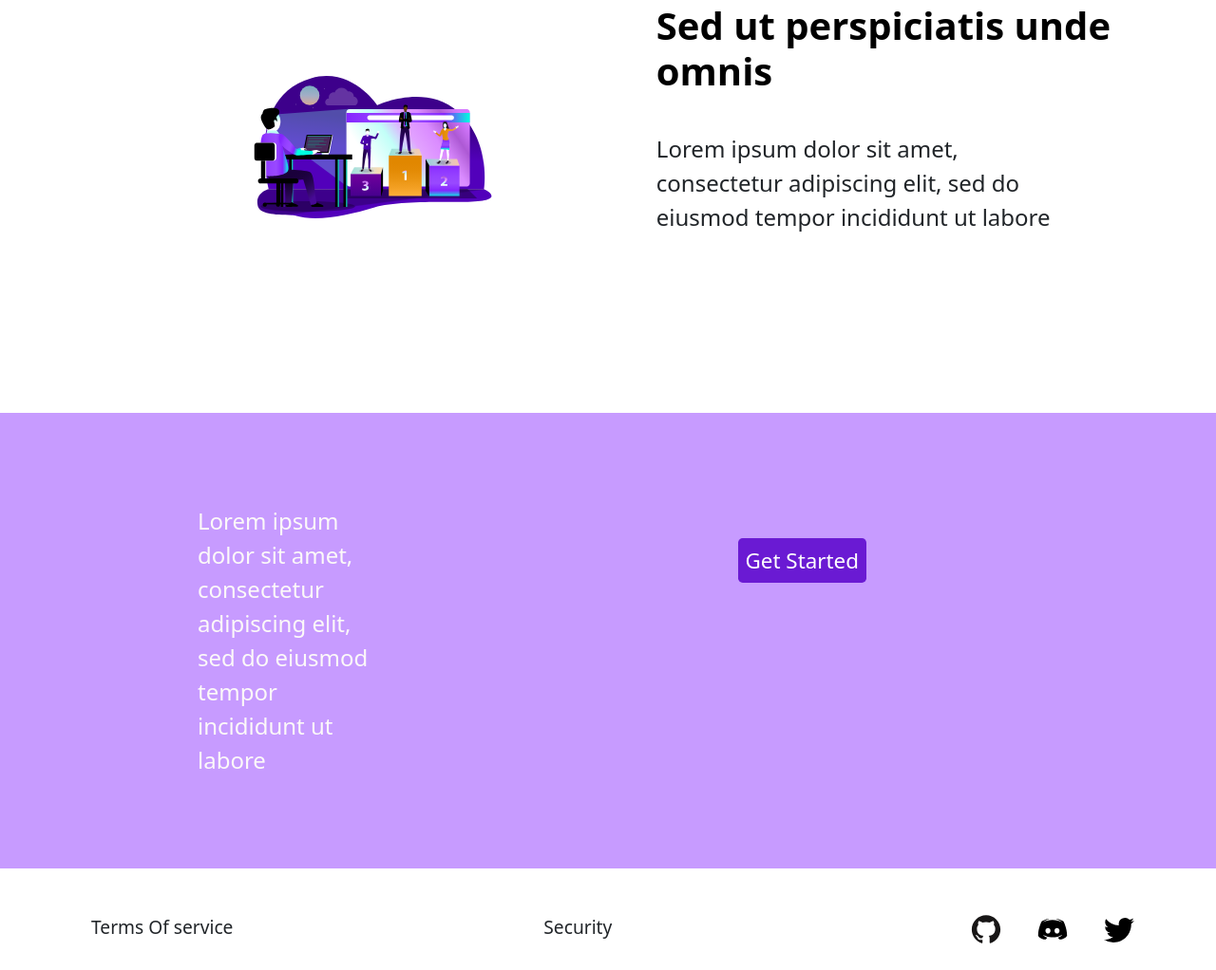
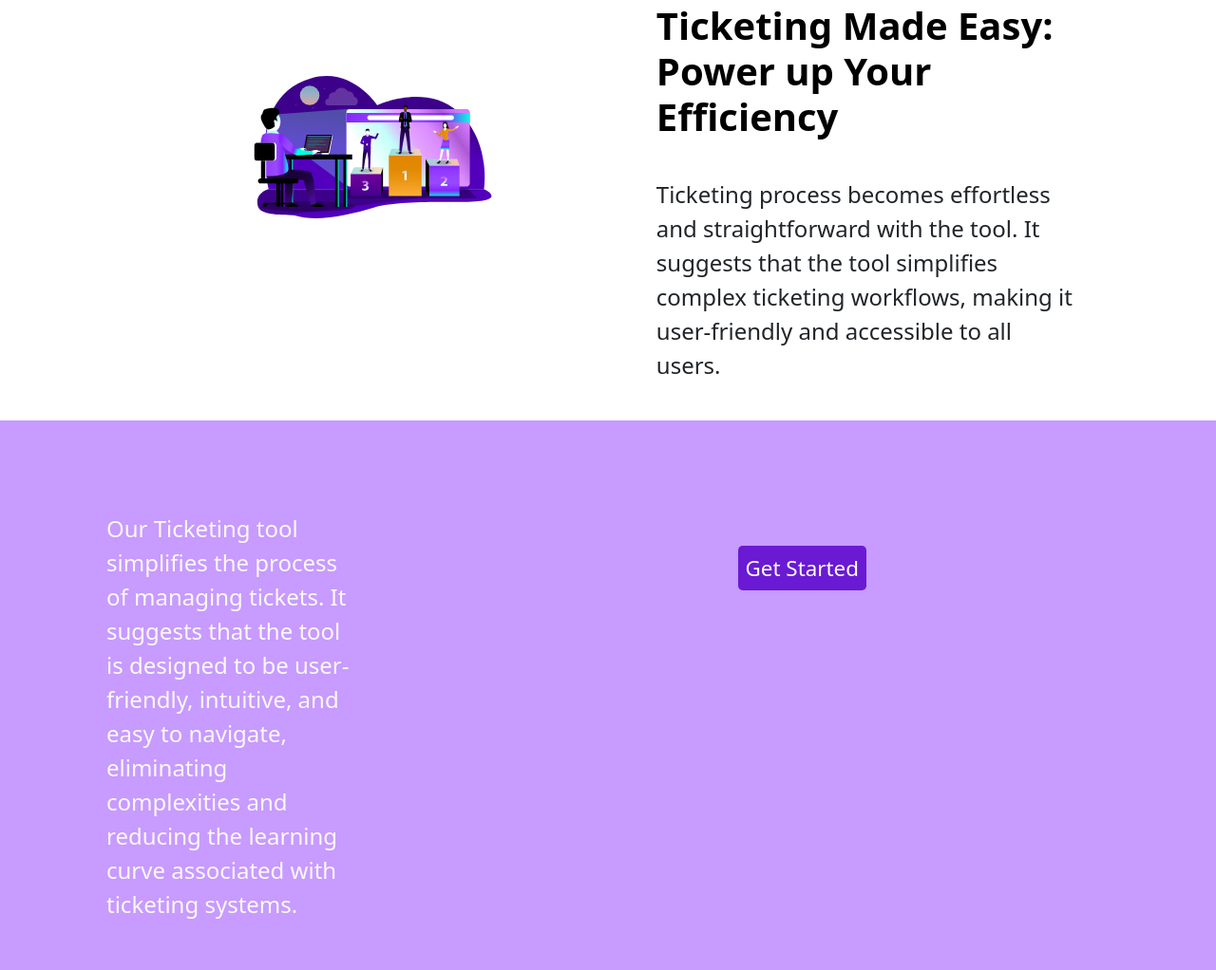
Before and after one commit to fssa-batch3/bhirahatees.periyasamy__web_project_2, a website: page index.html in a window 1280 px wide. Shown: the part 269-1291 px from the top of the page at 95% size. Drawn offline with nearby package versions, Linux system fonts and the light colour scheme.

Commit message:
chore: style changes

```diff
--- a/assets/css/style.css
+++ b/assets/css/style.css
@@ -141,11 +141,11 @@
 
 .sub-text-container {
   width: 10rem;
-  padding: 3rem 3rem 3rem 8rem;
+  padding: 3rem 3rem 3rem 2rem;
   margin: 0;
 }
 .get-started-container {
-  padding: left 2rem;
+  padding-left: 2rem;
   padding-top: 5.7rem;
 }
 .sub-text-container {
@@ -186,7 +186,7 @@
   display: flex;
   font-size: 1.3rem;
   padding: 1.3rem 1rem;
-  justify-content: space-evenly;
+  justify-content: space-around;
   box-shadow: 2px 3px 2px rgb(0, 0, 0, 0.3);
 }
 
@@ -401,3 +401,14 @@
   height: 35rem;
   width: 40rem;
 }
+
+.user-info {
+  display: flex;
+  height: 7rem;
+  padding-left: 8rem;
+  padding-top: 3rem;
+}
+
+.user-info:hover {
+  box-shadow: 3px 3px 4px rgba(0, 0, 0, 0.2);
+}
--- a/index.html
+++ b/index.html
@@ -39,10 +39,11 @@
           />
         </div>
         <div class=".container content">
-          <h3 class="slogan">Sed ut perspiciatis unde omnis</h3>
+          <h3 class="slogan">Ticketing Made Easy: Power up Your Efficiency</h3>
           <p class="sub-text">
-            Lorem ipsum dolor sit amet, consectetur adipiscing elit, sed do
-            eiusmod tempor incididunt ut labore
+            Ticketing process becomes effortless and straightforward with the
+            tool. It suggests that the tool simplifies complex ticketing
+            workflows, making it user-friendly and accessible to all users.
           </p>
         </div>
       </div>
@@ -50,8 +51,10 @@
     <section class="started-container">
       <div class="sub-content">
         <p class="sub-text sub-text-container">
-          Lorem ipsum dolor sit amet, consectetur adipiscing elit, sed do
-          eiusmod tempor incididunt ut labore
+          Our Ticketing tool simplifies the process of managing tickets. It
+          suggests that the tool is designed to be user-friendly, intuitive, and
+          easy to navigate, eliminating complexities and reducing the learning
+          curve associated with ticketing systems.
         </p>
         <div class="get-started-container">
           <a class="get-started" href="./pages/SignIn_Login/signin.html"
```
Also changed, not shown: pages/Ticket Page/members.html (+6 -7 lines).
